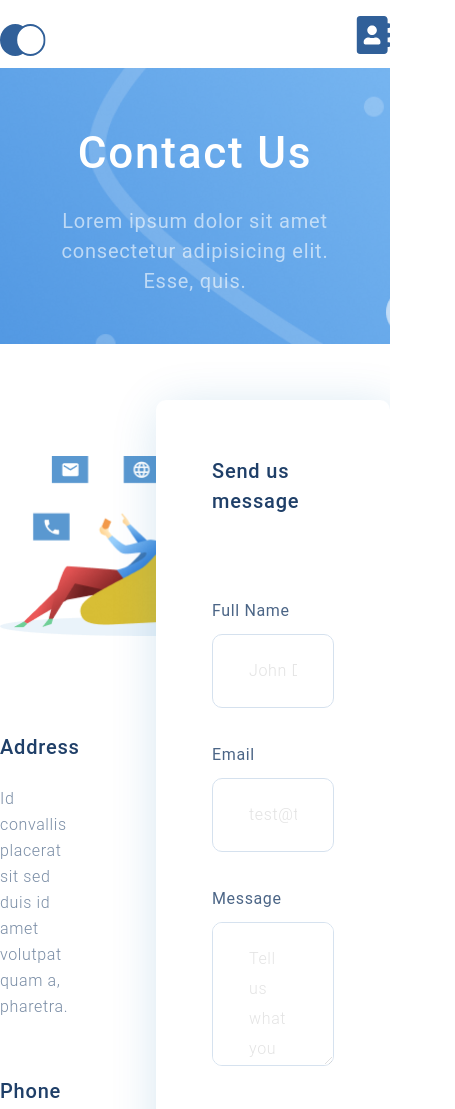
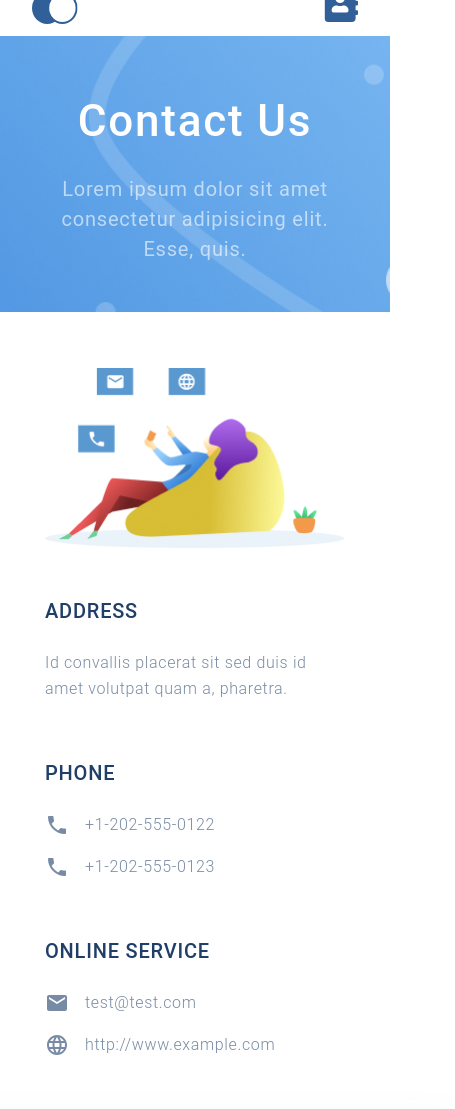
Before and after one commit to sokoliao/psychic-palm-tree, a plain HTML site: page contacts.html in a window 390 px wide. Shown: the top 1109 px of the page, 455 px wide, since content can reach past the window. Drawn offline with Linux system fonts and the light colour scheme.

Commit message:
contacts tablet

```diff
--- a/contacts.html
+++ b/contacts.html
@@ -10,7 +10,7 @@
 </head>
 
 <body>
-    <div class="container">
+    <div class="container contact-us__nav">
         <ul class="hero__menu">
             <li><a href="index.html"><img src="img/logo.svg" alt="logo"></a></li>
             <li><a href="contacts.html"><img src="img/address-book-solid.svg" alt="contacts"></a></li>
--- a/style.scss
+++ b/style.scss
@@ -354,6 +354,12 @@
     background-image: url("img/blue-bubles.png");
     background-position: center;
     background-size: cover;
+    &__nav {
+        @media (max-width: 1024px) {
+            margin-top: -32px;
+            padding: 0 32px;
+        }
+    }
     &__content {
         display: flex;
         flex-direction: column;
@@ -391,6 +397,10 @@
         display: flex;
         flex-direction: row;
         justify-content: space-between;
+        @media (max-width: 1024px) {
+            flex-direction: column;
+            align-items: center;
+        }
     }
     &__title-text {
         font-family: Roboto;
@@ -400,6 +410,7 @@
         line-height: 30px;
         letter-spacing: 0.04em;
         color: #1F3F68;
+        text-transform: uppercase;
     }
     &__title {
         margin-bottom: 24px;
@@ -427,9 +438,12 @@
         display: flex;
         flex-direction: column;
         align-items: stretch;
-        width: 40%;
+        width: 300px;
         padding-right: 100px;
         box-sizing: border-box;
+        @media (max-width: 1024px) {
+            padding: 0;
+        }
     }
     &__link-item {
         margin-top: 40px;
@@ -441,6 +455,9 @@
         display: flex;
         flex-direction: column;
         align-items: start;
+        @media (max-width: 1024px) {
+            margin-top: 56px;
+        }
     }
     &__list-item {
         list-style-type: none;
@@ -448,11 +465,14 @@
     &__image {
         width: 300px;
         padding: 56px 0;
+        @media (max-width: 1024px) {
+            padding: 0 0 8px 0;
+        }
     }
 
     &__message {
         box-sizing: border-box;
-        width: 60%;
+        width: 520px;
         display: flex;
         flex-direction: column;
         align-items: stretch;
@@ -462,7 +482,7 @@
         padding: 56px;
     }
     &__message > h4 {
-        margin-bottom: 48px;
+        margin-bottom: 16px;
     }
     &__group {
         display: flex;
```
Also changed, not shown: style.css, 1 other file.
